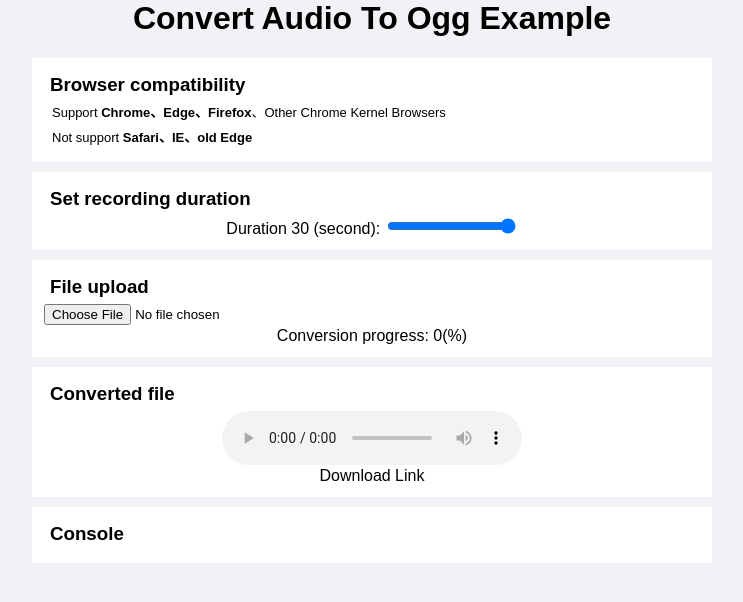
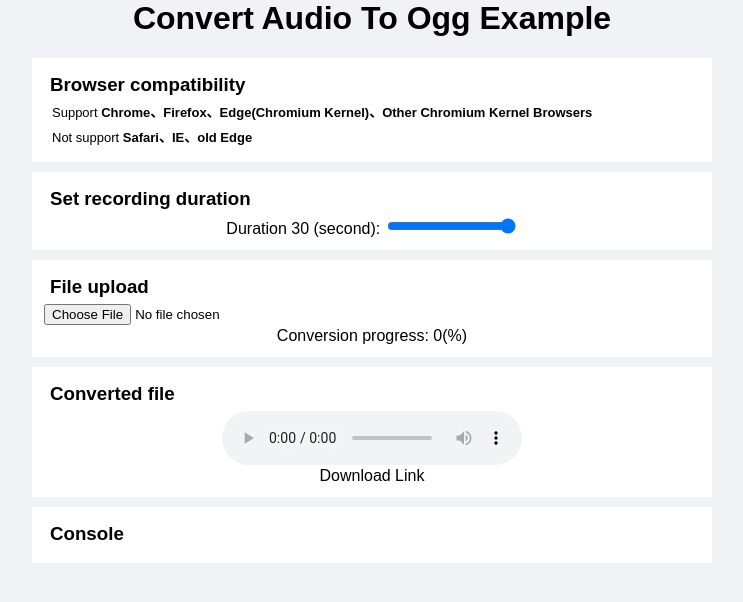
Before and after one commit to ouchunrun/OggBinConverter, a plain HTML site: page index.html in a window 1280 px wide. Shown: the whole page, without its empty margins (268-1011 px from the left). Drawn offline with Linux system fonts and the light colour scheme.

Commit message:
update Browser compatibility

```diff
--- a/index.html
+++ b/index.html
@@ -22,7 +22,7 @@
         <h3>Browser compatibility</h3>
     </header>
     <div class="note">
-        <p>Support <strong>Chrome、Edge、Firefox</strong>、Other Chrome Kernel Browsers</p>
+        <p>Support <strong>Chrome、Firefox、Edge(Chromium Kernel)、Other Chromium Kernel Browsers</strong></p>
         <p>Not support <strong>Safari、IE、old Edge</strong></p>
     </div>
 </section>
```
